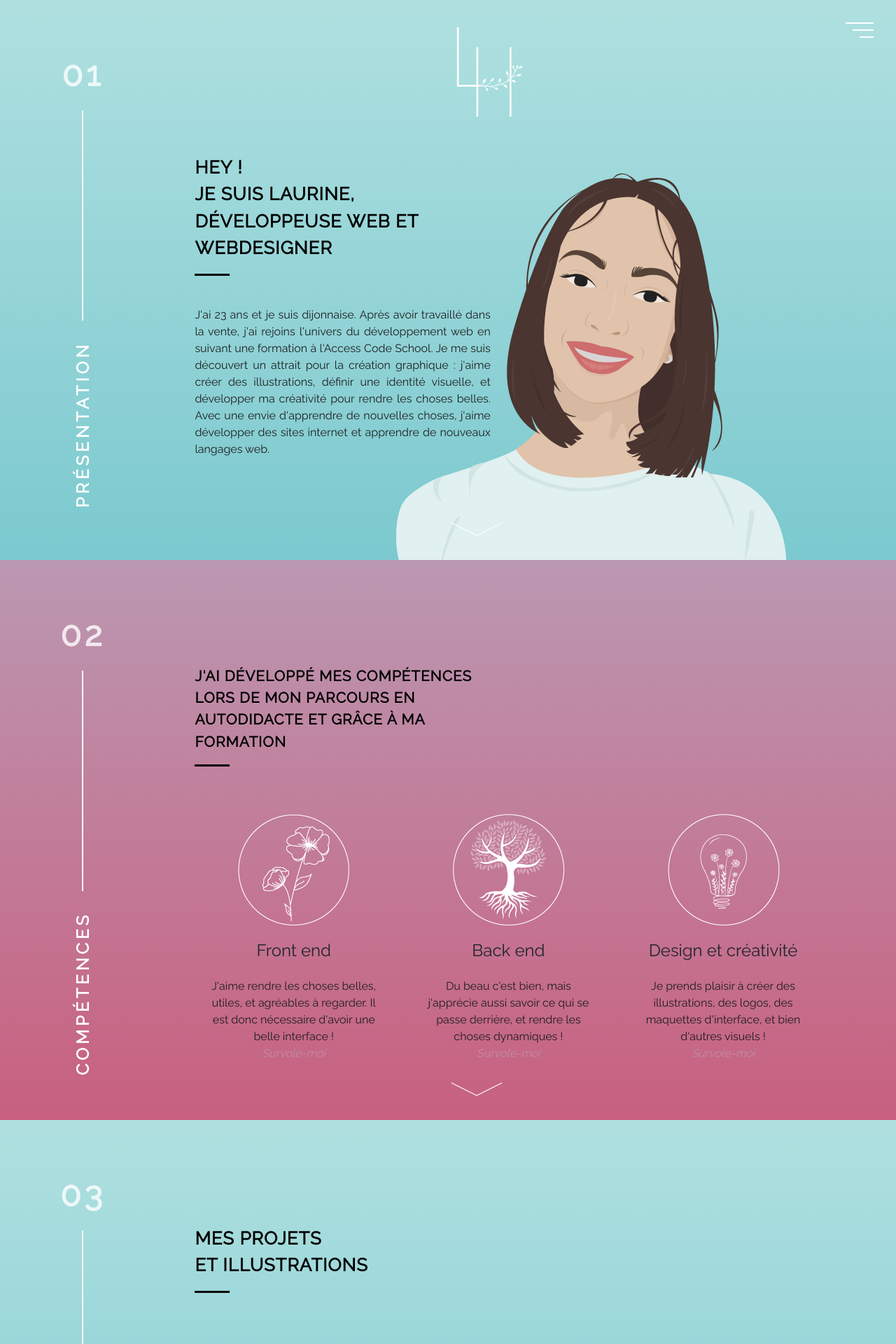
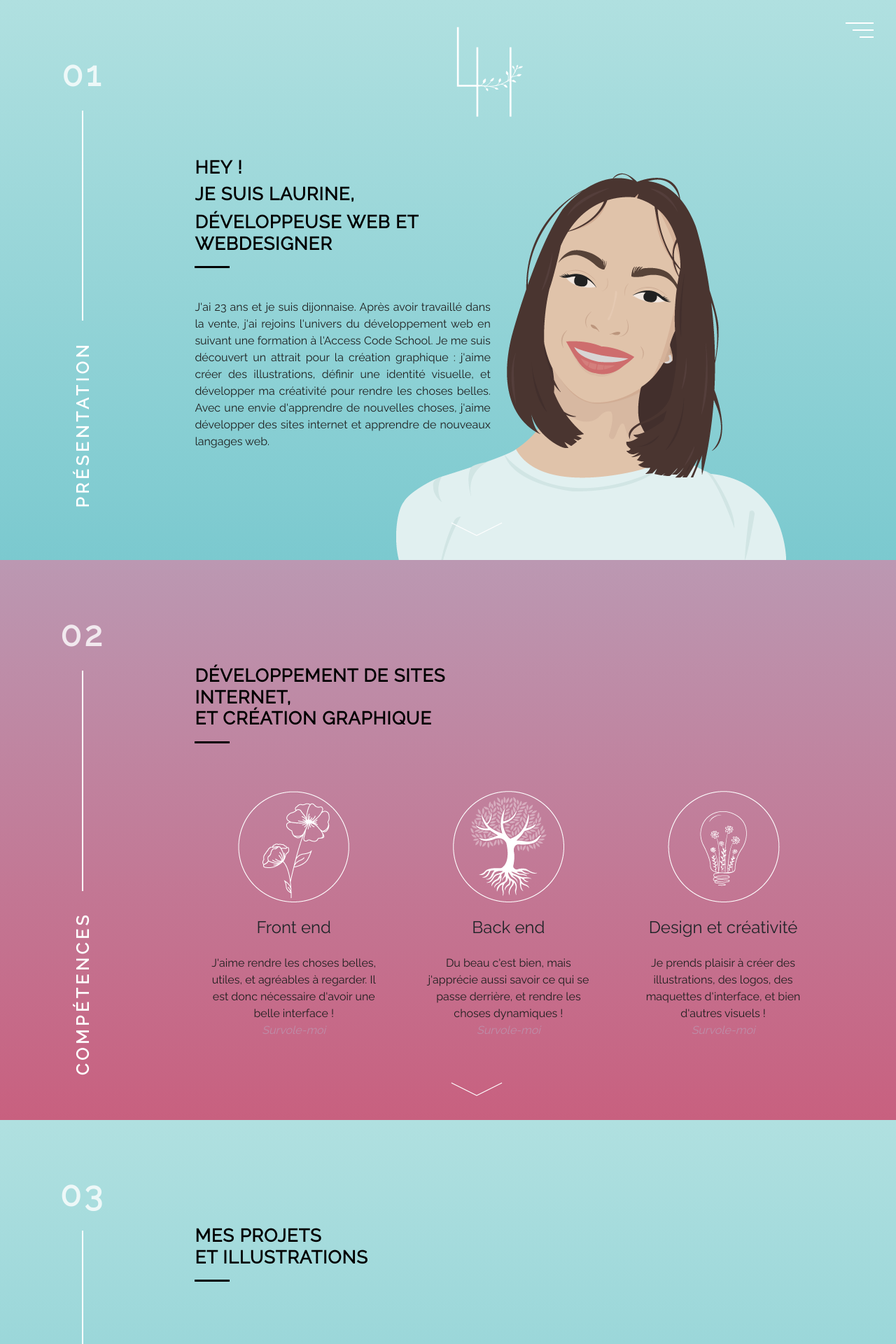
Before and after one commit to laurinehrd/Portfolio, a PHP site: page / in a window 1280 px wide. Shown: the top 1920 px of the page at 70% size. Run offline with PHP 8.4, Linux system fonts and the light colour scheme; some libraries are stand-ins or nearby versions.

Commit message:
modif for seo

```diff
--- a/assets/css/style.css
+++ b/assets/css/style.css
@@ -528,7 +528,7 @@ body {
   transform-origin: bottom left;
   margin: 0 auto;
 }
-.section-container .main-section .summary-section .elements h2 {
+.section-container .main-section .summary-section .elements h3 {
   transform-origin: 50% 50%;
   transform: rotate(-180deg);
   margin: 30px auto 0 auto;
@@ -613,6 +613,13 @@ body {
 .presentation-container .main-section .content-section {
   top: 220px;
 }
+.presentation-container .main-section .content-section .sub-title p {
+  margin-bottom: 0.2em;
+}
+.presentation-container .main-section .content-section .sub-title h1 {
+  font-size: 1.6rem;
+  font-weight: bold;
+}
 .presentation-container .main-section .sub-illustration {
   position: absolute;
   bottom: 0;
@@ -639,7 +646,10 @@ body {
 }
 .competences-container .main-section .content-section .sub-title {
   width: 50%;
-  font-size: 1.3rem;
+}
+.competences-container .main-section .content-section .sub-title h2 {
+  font-size: 1.6rem;
+  font-weight: bold;
 }
 .competences-container .main-section .content-section .sub-content h3 {
   font-size: 1.5rem;
@@ -669,6 +679,10 @@ body {
 .realisation-container .main-section .content-section {
   top: 150px;
   width: 70%;
+}
+.realisation-container .main-section .content-section .sub-title h2 {
+  font-size: 1.6rem;
+  font-weight: bold;
 }
 .realisation-container .main-section .content-section .sub-content {
   margin-top: 6rem;
@@ -773,6 +787,11 @@ body {
 }
 .contact-container .main-section .content-section .informations p {
   padding-top: 1rem;
+}
+.contact-container .main-section .content-section .informations h3 {
+  font-size: 1rem;
+  padding-top: 1rem;
+  margin-bottom: 1rem;
 }
 .contact-container .main-section .content-section .item-media {
   display: flex;
--- a/assets/sass/pages/_competences.scss
+++ b/assets/sass/pages/_competences.scss
@@ -22,11 +22,12 @@
 
             .sub-title {
                 width: 50%;
-                font-size: 1.3rem;
-                // &:after {
-                //     content: "";
-                //     border-bottom: 3px solid white;
-                // }
+
+                h2 {
+                    font-size: 1.6rem;
+                    font-weight: bold;
+
+                }
             }
             .sub-content {
                 h3 {
--- a/assets/sass/pages/_contact.scss
+++ b/assets/sass/pages/_contact.scss
@@ -96,6 +96,11 @@
                 p {
                     padding-top: 1rem;
                 }
+                h3 {
+                    font-size: 1rem;
+                    padding-top: 1rem;
+                    margin-bottom: 1rem;
+                }
             }
             .item-media{
                 display: flex;
--- a/assets/sass/pages/_presentation.scss
+++ b/assets/sass/pages/_presentation.scss
@@ -16,6 +16,16 @@
 
         .content-section {
             top: 220px;
+
+            .sub-title {
+                p {
+                    margin-bottom: 0.2em;
+                }
+                h1 {
+                    font-size: 1.6rem;
+                    font-weight: bold;
+                }
+            }
         }
 
         .sub-illustration {
--- a/assets/sass/pages/_realisations.scss
+++ b/assets/sass/pages/_realisations.scss
@@ -18,6 +18,13 @@
         .content-section {
             top: 150px;
             width: 70%;
+
+            .sub-title {
+                h2 {
+                    font-size: 1.6rem;
+                    font-weight: bold;
+                }
+            }
 
             .sub-content {
                 margin-top: 6rem;
--- a/assets/sass/pages/_structure.scss
+++ b/assets/sass/pages/_structure.scss
@@ -30,7 +30,7 @@
                     transform-origin: bottom left;
                     margin: 0 auto;
                 }
-                h2 {
+                h3 {
                     transform-origin: 50% 50%;
                     transform: rotate(-180deg);
                     margin: 30px auto 0 auto;
--- a/egalite.php
+++ b/egalite.php
@@ -9,7 +9,7 @@
       <div class="elements">
         <p>03</p>
         <div class="border-line"></div>
-        <h2>Réalisations</h2>
+        <h3>Réalisations</h3>
       </div>
     </div>
 
--- a/explorer.php
+++ b/explorer.php
@@ -9,7 +9,7 @@
       <div class="elements">
         <p>03</p>
         <div class="border-line"></div>
-        <h2>Réalisations</h2>
+        <h3>Réalisations</h3>
       </div>
     </div>
 
--- a/flappybird.php
+++ b/flappybird.php
@@ -9,7 +9,7 @@
       <div class="elements">
         <p>03</p>
         <div class="border-line"></div>
-        <h2>Réalisations</h2>
+        <h3>Réalisations</h3>
       </div>
     </div>
 
--- a/footer.php
+++ b/footer.php
@@ -1,5 +1,5 @@
 <div class="footer">
-    <p>Tous droits réservés - 2020 | <a href="mentionslegales.php">Mentions légales</a> | Illustrations faîtes par moi-même</p>
+    <p>Tous droits réservés - 2021 | <a href="mentionslegales.php">Mentions légales</a> | Illustrations faîtes par moi-même</p>
 </div>
 
 
--- a/header.php
+++ b/header.php
@@ -1,6 +1,6 @@
 <?php session_start(); ?>
 <!DOCTYPE html>
-<html>
+<html xmlns:og="http://ogp.me/ns#">
   <head>
     <meta charset="utf-8">
     <meta name="viewport" content="width=device-width, initial-scale=1">
@@ -12,6 +12,15 @@
     <link rel="stylesheet" href="https://use.fontawesome.com/releases/v5.8.2/css/all.css">
 
     <link rel="stylesheet" href="assets/css/style.css">
+
     <title>Laurine Herard | Portfolio</title>
+    <meta name="description" content="Développeuse web et webdesign, à Dijon. Création de site internet, illustrations, création d'une identité graphique, logo." />
+
+    <meta property="og:title" content="Développeuse web et webdesign" />
+    <meta property="og:type" content="site web" />
+    <meta property="og:url" content="https://laurineh.promo-42.codeur.online/portfolio/" />
+    <meta property="og:image" content="" />
+    <meta property="og:site_name" content="Laurine Herard Portfolio" />
+
   </head>
   <body>
--- a/illustrations.php
+++ b/illustrations.php
@@ -9,7 +9,7 @@
       <div class="elements">
         <p>03</p>
         <div class="border-line"></div>
-        <h2>Réalisations</h2>
+        <h3>Réalisations</h3>
       </div>
     </div>
 
--- a/index.php
+++ b/index.php
@@ -77,7 +77,7 @@
       <div class="elements">
         <p>01</p>
         <div class="border-line"></div>
-        <h2>Présentation</h2>
+        <h3>Présentation</h3>
       </div>
     </div>
 
@@ -87,9 +87,10 @@
       <div class="sub-title">
         <p>
           Hey ! <br>
-          Je suis Laurine, <br>
-          Développeuse web et webdesigner
+          Je suis Laurine,
         </p>
+        <h1> Développeuse web et webdesigner</h1>
+
       </div>
       <div class="sub-content">
         <p>
@@ -126,16 +127,17 @@
       <div class="elements">
         <p>02</p>
         <div class="border-line"></div>
-        <h2>Compétences</h2>
+        <h3>Compétences</h3>
       </div>
     </div>
 
     <div class="content-section">
 
       <div class="sub-title">
-        <p>
-            J'ai développé mes compétences lors de mon parcours en autodidacte et grâce à ma formation
-        </p>
+        <h2>
+          Développement de sites internet, <br>
+          et création graphique
+        </h2>
       </div>
       <div class="sub-content">
         <div class="row">
@@ -233,7 +235,7 @@
       <div class="elements">
         <p>03</p>
         <div class="border-line"></div>
-        <h2>Réalisations</h2>
+        <h3>Réalisations</h3>
       </div>
     </div>
 
@@ -241,10 +243,10 @@
     <div class="content-section">
 
       <div class="sub-title">
-        <p>
+        <h2>
           Mes projets <br>
           et illustrations
-        </p>
+        </h2>
       </div>
 
       <div class="sub-content">
@@ -313,7 +315,7 @@
       <div class="elements">
         <p>04</p>
         <div class="border-line"></div>
-        <h2>Contact</h2>
+        <h3>Contact</h3>
       </div>
     </div>
 
@@ -393,7 +395,7 @@
       <div class="info-media text-center">
         <div class="informations">
           <span class="pr-4"><img class="icon-location" src="assets/images/placeholder_1.png"  onmouseover="this.src='assets/images/placeholder_2.png'" onmouseout="this.src='assets/images/placeholder_1.png'" alt="icon location">
-          <p>Dijon</p></span>
+          <h3>Dijon</h3></span>
           <span class="pl-4"><img class="icon-phone" src="assets/images/smartphone.png"  onmouseover="this.src='assets/images/smartphone_2.png'" onmouseout="this.src='assets/images/smartphone.png'" alt="icon phone"><p><a href="tel=0651804225">06 51 80 42 25</a></p></span>
         </div>
         <div class="item-media">
--- a/maquette.php
+++ b/maquette.php
@@ -9,7 +9,7 @@
       <div class="elements">
         <p>03</p>
         <div class="border-line"></div>
-        <h2>Réalisations</h2>
+        <h3>Réalisations</h3>
       </div>
     </div>
 
```
Also changed, not shown: 1 other file.
